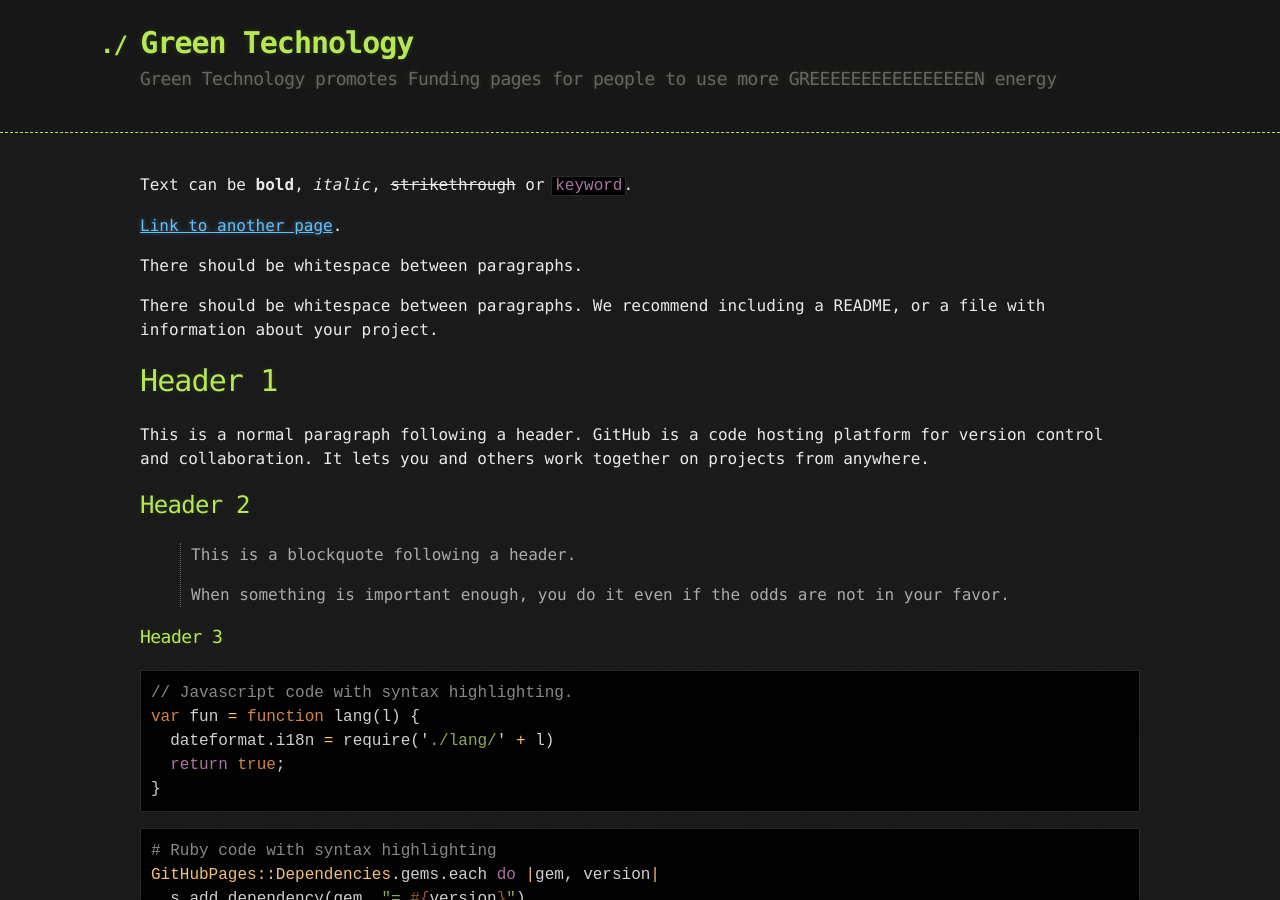
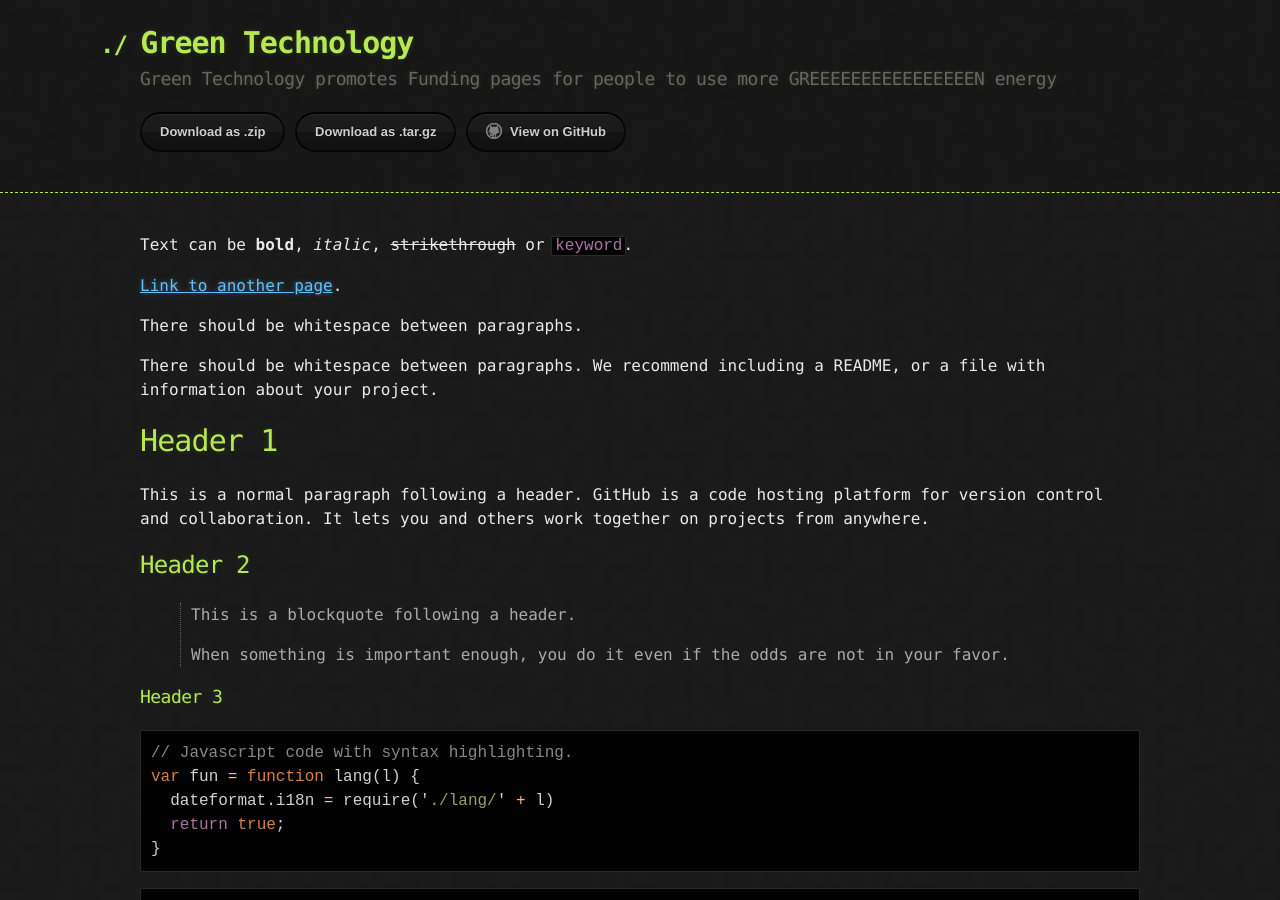
Before and after one commit to Nitroscout/Green-technology, a Jekyll site: the page built from pages-themes-hacker-8364d7a/index.md, in a window 1280 px wide and 900 px high. Built offline with Jekyll 4.4.1, drawn with Linux system fonts in a browser that asks for light colours.

Commit message:
Update default.html

```diff
--- a/pages-themes-hacker-8364d7a/_layouts/default.html
+++ b/pages-themes-hacker-8364d7a/_layouts/default.html
@@ -16,6 +16,14 @@
         <h1>{{ site.title | default: site.github.repository_name }}</h1>
         <h2>{{ site.description | default: site.github.project_tagline }}</h2>
 
+        <section id="downloads">
+          {% if site.show_downloads %}
+            <a href="{{ site.github.zip_url }}" class="btn">Download as .zip</a>
+            <a href="{{ site.github.tar_url }}" class="btn">Download as .tar.gz</a>
+          {% endif %}
+          <a href="{{ site.github.repository_url }}" class="btn btn-github"><span class="icon"></span>View on GitHub</a>
+        </section>
+      </div>
     </header>
 
     <div class="container">
```
